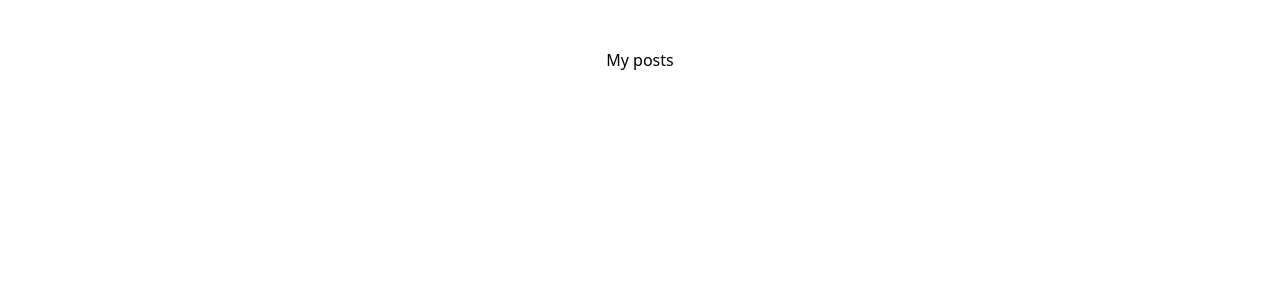
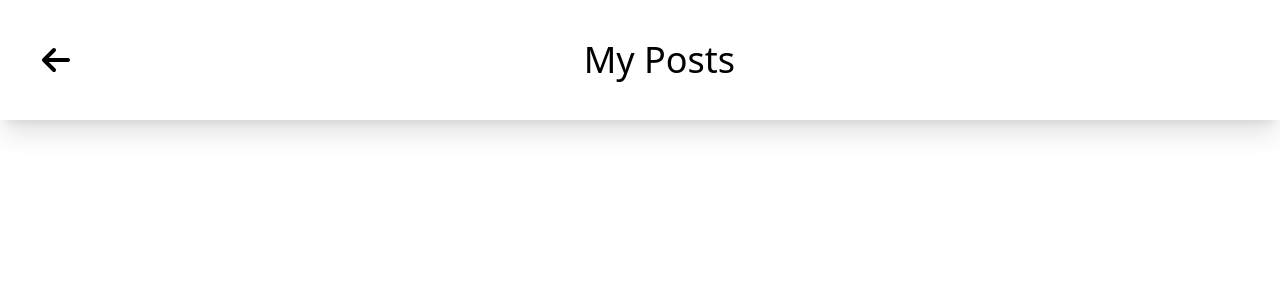
Before and after one commit to shubhratiwary134/Blog-fullstack, a React (Vite) app in the folder blog-frontend/: page /myPost/1 in a window 1280 px wide. Shown: the top 300 px of the page. Built offline with nearby package versions, Linux system fonts and the light colour scheme.

Commit message:
used localstorage for the username state

```diff
--- a/blog-frontend/src/App.jsx
+++ b/blog-frontend/src/App.jsx
@@ -2,10 +2,11 @@
 import './App.css'
 import Main from './component/Main'
 import Navbar from './component/Navbar'
-
-
+import useStore from './storage/store';
 function App() {
 
+  const storedUsername = localStorage.getItem('username');
+  useStore.setState({ username: storedUsername || '' });
 
   return (
 
--- a/blog-frontend/src/component/Main.jsx
+++ b/blog-frontend/src/component/Main.jsx
@@ -33,13 +33,13 @@ const Main = () => {
     <div className="w-full  flex flex-col items-center gap-10 mt-12 mb-5 ">
         {blogs.map((blog)=>{
             return(
-                <div key={blog._id} className="w-1/2 border-2 border-black p-5 flex flex-col gap-5 shadow-xl rounded-lg hover:scale-105 hover:shadow-2xl duration-300">
+                <div key={blog._id} className="w-1/2 border-b-2 border-black p-5 flex flex-col gap-5 shadow-xl rounded-lg hover:scale-105 hover:shadow-2xl duration-300 bg-white">
                     <h1 className='uppercase'>{blog.title}</h1>
                     <h2>{blog.summary}</h2>
                     <h4>{blog.content}</h4>
-                    <p className="text-green-500">POSTED BY -- {blog.author.username}</p>
+                    <p className="text-green-600">POSTED BY -- {blog.author.username}</p>
                     {isLoggedIn && blog.author.username === username && (
-            <button onClick={()=>{handleDelete(blog._id)}} className="border-2 bg-red-500 w-1/4 px-5 py-2 rounded-xl">Delete</button>
+            <button onClick={()=>{handleDelete(blog._id)}} className="border-2 bg-red-500 w-1/4 px-5 py-2 rounded-xl hover:text-white duration-400">Delete</button>
           )}
 
 
--- a/blog-frontend/src/component/Mypost.jsx
+++ b/blog-frontend/src/component/Mypost.jsx
@@ -1,5 +1,7 @@
 import { useEffect, useState } from "react"
 import useStore from "../storage/store"
+import { Link } from "react-router-dom"
+import { FaArrowLeft } from "react-icons/fa6";
 
 
 const Mypost = () => {
@@ -25,12 +27,22 @@ const Mypost = () => {
     },[username,setPosts])
 
   return (
-    <div className="w-full  flex flex-col items-center gap-10 mt-12">
-        <h1>My posts</h1>
+    <div className="w-full  flex flex-col items-center gap-10 ">
+        <div className="w-full flex  items-center shadow-xl p-10  ">
+        <Link to='/' className="w-10 ">
+        <FaArrowLeft size={32}/>
+        </Link>
+        <div className="w-full flex justify-center">
+        <p className="text-4xl  ">My Posts</p>
+        </div>
+
+
+        </div>
+
         {
             posts.map((post)=>{
                 return (
-                    <div key={post._id} className="w-1/2 border-2 border-black p-5 flex flex-col gap-5 shadow-2xl">
+                    <div key={post._id} className="w-1/2 border-2 border-black p-5 flex flex-col gap-5 shadow-2xl mb-10 rounded-2xl">
                         <h1 >{post.title}</h1>
                         <h2>{post.summary}</h2>
                         <h4>{post.content}</h4>
--- a/blog-frontend/src/component/Navbar.jsx
+++ b/blog-frontend/src/component/Navbar.jsx
@@ -18,6 +18,7 @@ export default function Navbar(){
             setIsLoggedIn(true)
             const data = await response.json()
             setUserName(data.user.username) // we save the response in the data and use the username, and set it in the global state.
+            localStorage.setItem('username',data.user.username)
         }else{
             setIsLoggedIn(false)
         }
@@ -51,21 +52,21 @@ export default function Navbar(){
             <div className="flex w-1/2 justify-end gap-5 p-2">
 
             <div>
-                <button onClick={handleCreateRoute}>Create a Post</button>
+                <button onClick={handleCreateRoute} >Create a Post</button>
                  </div>
                  <div>
                     <button onClick={handleMyPost}>My posts</button>
                  </div>
 
             <div>
-                <button onClick={logout} >Logout</button>
+                <button onClick={logout} className="text-red-400" >Logout</button>
             </div>
             <div className="flex flex-col items-center ">
                     <div>
-                    <CgProfile size={20}/>
+                    <CgProfile size={24}/>
                     </div>
                <div>
-               <p className="text-black">{username}</p>
+               <p className="text-blue-700">{username}</p>
 
                </div>
 
--- a/blog-frontend/src/storage/store.js
+++ b/blog-frontend/src/storage/store.js
@@ -3,7 +3,12 @@ import { create } from 'zustand'
  const useStore = create((set)=>({
     isLoggedIn:false,
     setIsLoggedIn:(state)=>set({isLoggedIn:state}),
-    username:'',
-    setUserName:(username)=>set({username:username}),
+   //  username:'',
+   //  setUserName:(username)=>set({username:username}),
+   username: localStorage.getItem('username') || '',
+   setUserName: (username) => {
+     set({ username });
+     localStorage.setItem('username', username);
+   },
  }))
 export default useStore
```
